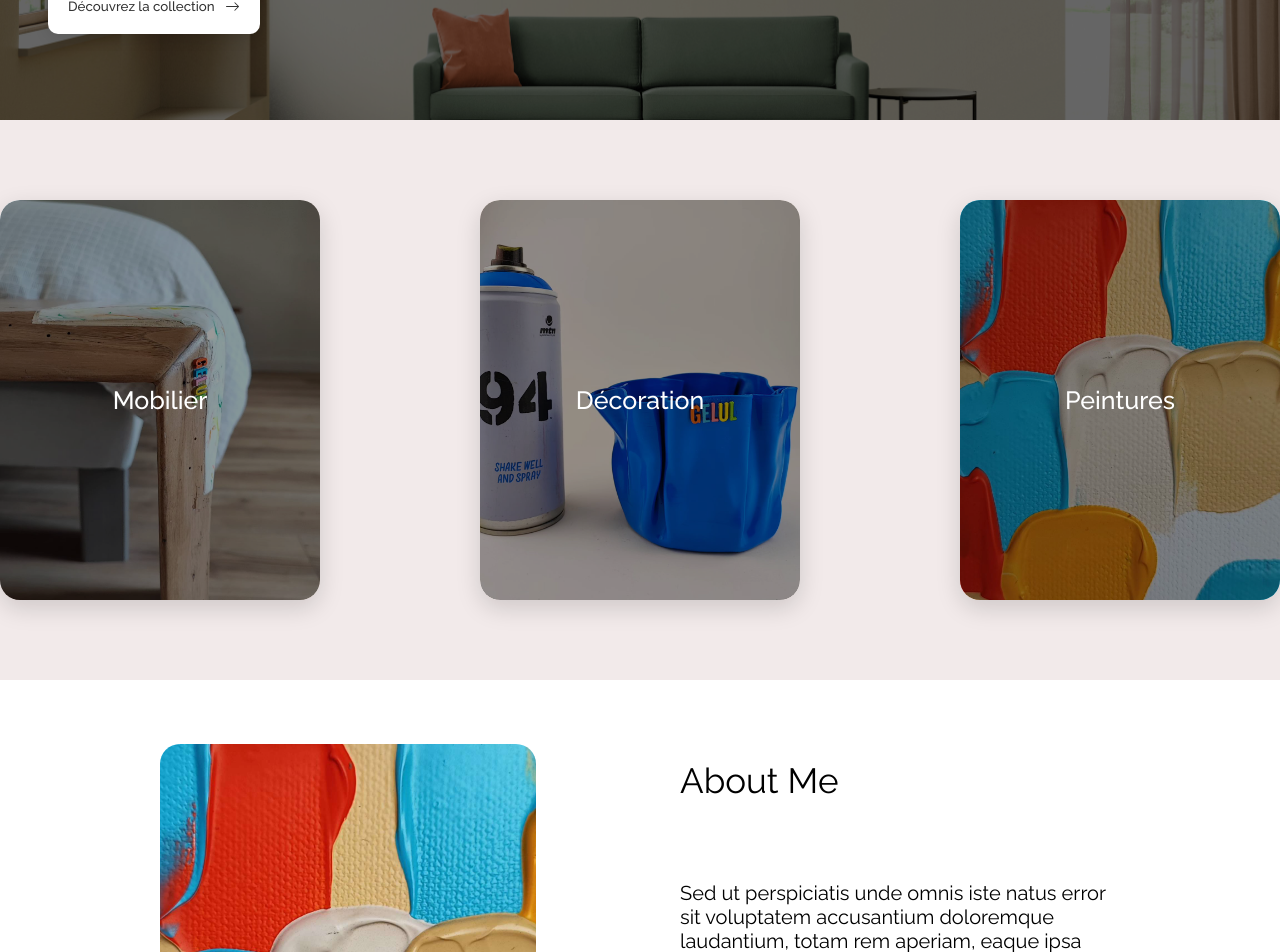
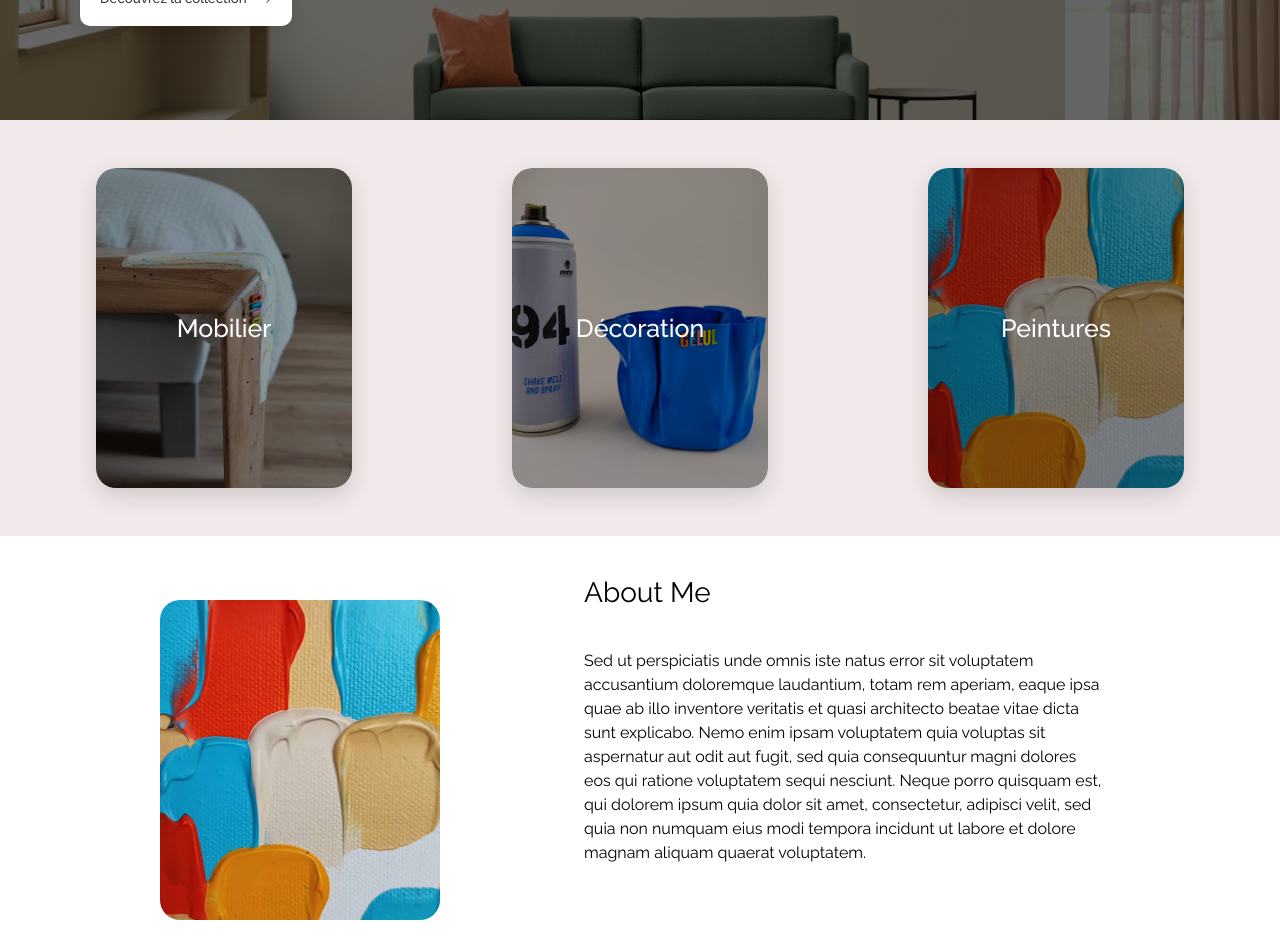
Before and after one commit to FnnyJsst/gelul-website, a React (Vite) app in the folder vite-project/: page / in a window 1280 px wide. Shown: the part 260-1212 px from the top of the page. Built offline with nearby package versions, Linux system fonts and the light colour scheme.

Commit message:
style: home page component size decrease

```diff
--- a/vite-project/src/components/buttons/IconFooter.jsx
+++ b/vite-project/src/components/buttons/IconFooter.jsx
@@ -1,4 +1,4 @@
-import colors from "../../constants/style";
+import { colors } from "../../constants/style";
 import styled from "styled-components";
 
 const IconButton = styled.button`
--- a/vite-project/src/components/buttons/IconHeader.jsx
+++ b/vite-project/src/components/buttons/IconHeader.jsx
@@ -1,4 +1,4 @@
-import colors from "../../constants/style";
+import { colors } from "../../constants/style";
 import styled from "styled-components";
 
 const IconButton = styled.button`
--- a/vite-project/src/components/cards/AboutMeCard.jsx
+++ b/vite-project/src/components/cards/AboutMeCard.jsx
@@ -1,8 +1,8 @@
 import styled from "styled-components";
 import PropTypes from 'prop-types';
 const Card = styled.div`
-  width: 47vh;
-  height: 60vh;
+  width: 35vh;
+  height: 40vh;
   border-radius: 20px;
   display: flex;
   flex-direction: column;
--- a/vite-project/src/components/cards/HomeCard.jsx
+++ b/vite-project/src/components/cards/HomeCard.jsx
@@ -1,5 +1,5 @@
 import styled from "styled-components";
-import colors from "../../constants/style";
+import { colors } from "../../constants/style";
 import PropTypes from 'prop-types';
 
 const Overlay = styled.div`
@@ -15,8 +15,8 @@ const Overlay = styled.div`
 `
 
 const Card = styled.div`
-  width: 40vh;
-  height: 50vh;
+  width: 32vh;
+  height: 40vh;
   border-radius: 20px;
   display: flex;
   flex-direction: column;
--- a/vite-project/src/components/home/HomePageBanner.jsx
+++ b/vite-project/src/components/home/HomePageBanner.jsx
@@ -1,5 +1,5 @@
 import styled from "styled-components";
-import colors from "../../constants/style";
+import { colors, fontSizes } from "../../constants/style";
 import LargeButton from "../buttons/LargeButton";
 import { BsArrowRight } from "react-icons/bs";
 import test from "../../assets/images/test.jpg"
@@ -8,6 +8,7 @@ const BannerDiv = styled.div`
   height: 40vh;
   width: 100%;
   padding: 6vh;
+  padding-left: 10vh;
   background-image: url(${test});
   background-size: cover;
   background-position: center;
@@ -20,7 +21,7 @@ const BannerDiv = styled.div`
 const Title = styled.h1`
   color: ${colors.white};
   font-weight: normal;
-  font-size: 35px;
+  font-size: ${fontSizes.largeTitle};
   width: 200px;
   margin-bottom: 6vh;
   position: relative;
--- a/vite-project/src/constants/style.jsx
+++ b/vite-project/src/constants/style.jsx
@@ -2,4 +2,17 @@ const colors = {
   "white": "#FFFFFF"
 }
 
-export default colors;
+const fontSizes = {
+  "small": "14px",
+  "medium": "16px",
+  "large": "18px",
+  "xlarge": "20px",
+  "xxlarge": "22px",
+  "smallTitle": "24px",
+  "mediumTitle": "28px",
+  "largeTitle": "32px",
+  "xlargeTitle": "36px",
+  "xxlargeTitle": "40px",
+}
+
+export { colors, fontSizes };
--- a/vite-project/src/pages/AboutMe.jsx
+++ b/vite-project/src/pages/AboutMe.jsx
@@ -1,6 +1,7 @@
 import styled from "styled-components";
 import AboutMeCard from "../components/cards/AboutMeCard";
 import peinture from "../assets/images/peinture.jpg";
+import { fontSizes } from "../constants/style";
 
 const PageContainer = styled.div`
   display: flex;
@@ -21,17 +22,18 @@ const RightSection = styled.div`
 `;
 
 const Title = styled.h1`
-  font-size: 35px;
+  font-size: ${fontSizes.mediumTitle};
   font-weight: normal;
-  margin-top: 10vh;
-  margin-bottom: 10vh;
+  margin-top: 5vh;
+  margin-bottom: 5vh;
 `;
 
 const Paragraph = styled.p`
-  font-size: 20px;
+  font-size: ${fontSizes.medium};
   font-weight: normal;
-  margin-bottom: 10vh;
+  margin-bottom: 5vh;
   width: 75%;
+  line-height: 1.5;
 `;
 
 function AboutMe () {
--- a/vite-project/src/pages/HomePage.jsx
+++ b/vite-project/src/pages/HomePage.jsx
@@ -12,8 +12,8 @@ const CardDiv = styled.div`
   align-item: center;
   gap: 20vh;
   justify-content: center;
-  padding-top: 10vh;
-  padding-bottom: 10vh;
+  padding-top: 6vh;
+  padding-bottom: 6vh;
   background-color: #f2eaea;
 `;
 
```
Lines whose indentation alone changed are shown as unchanged.
